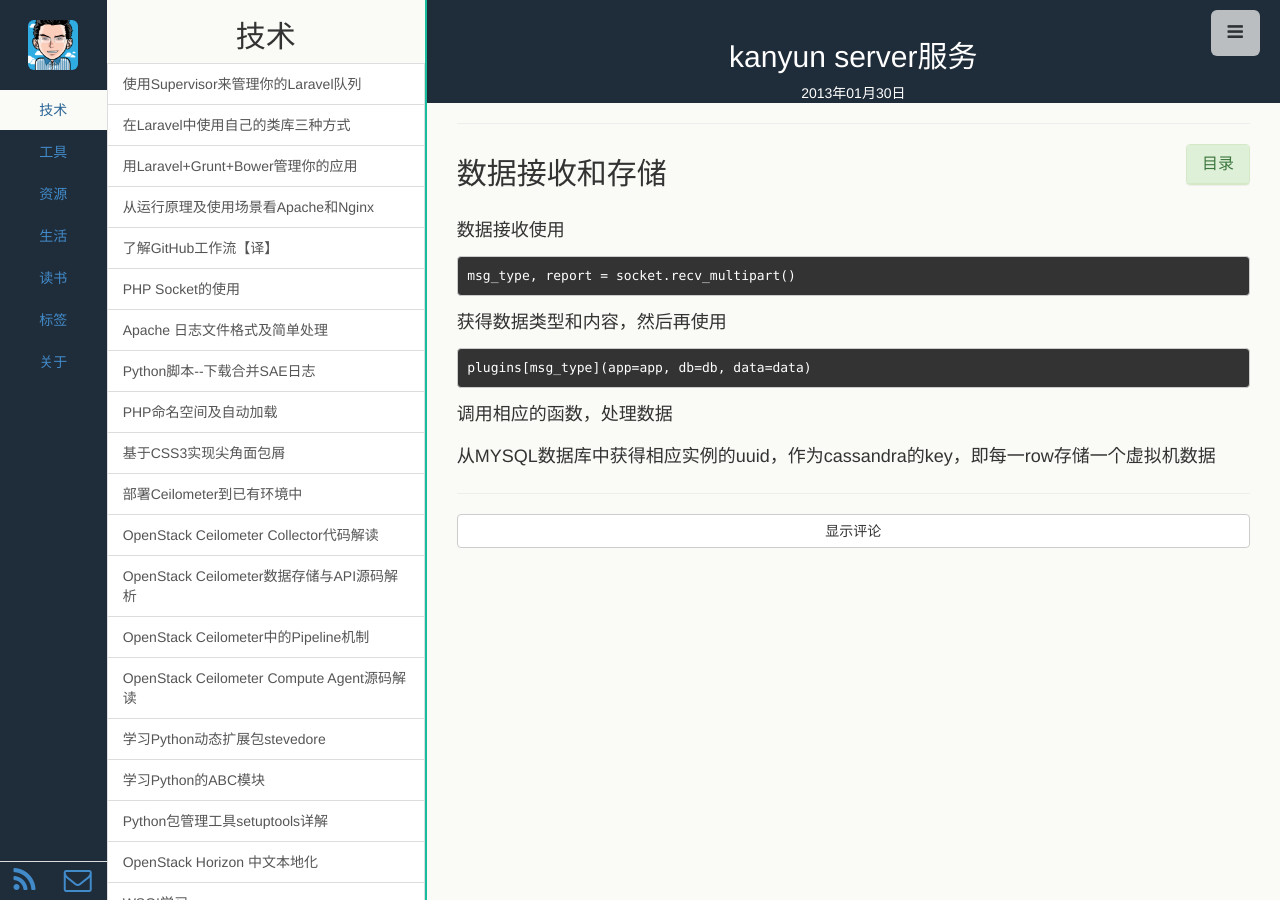
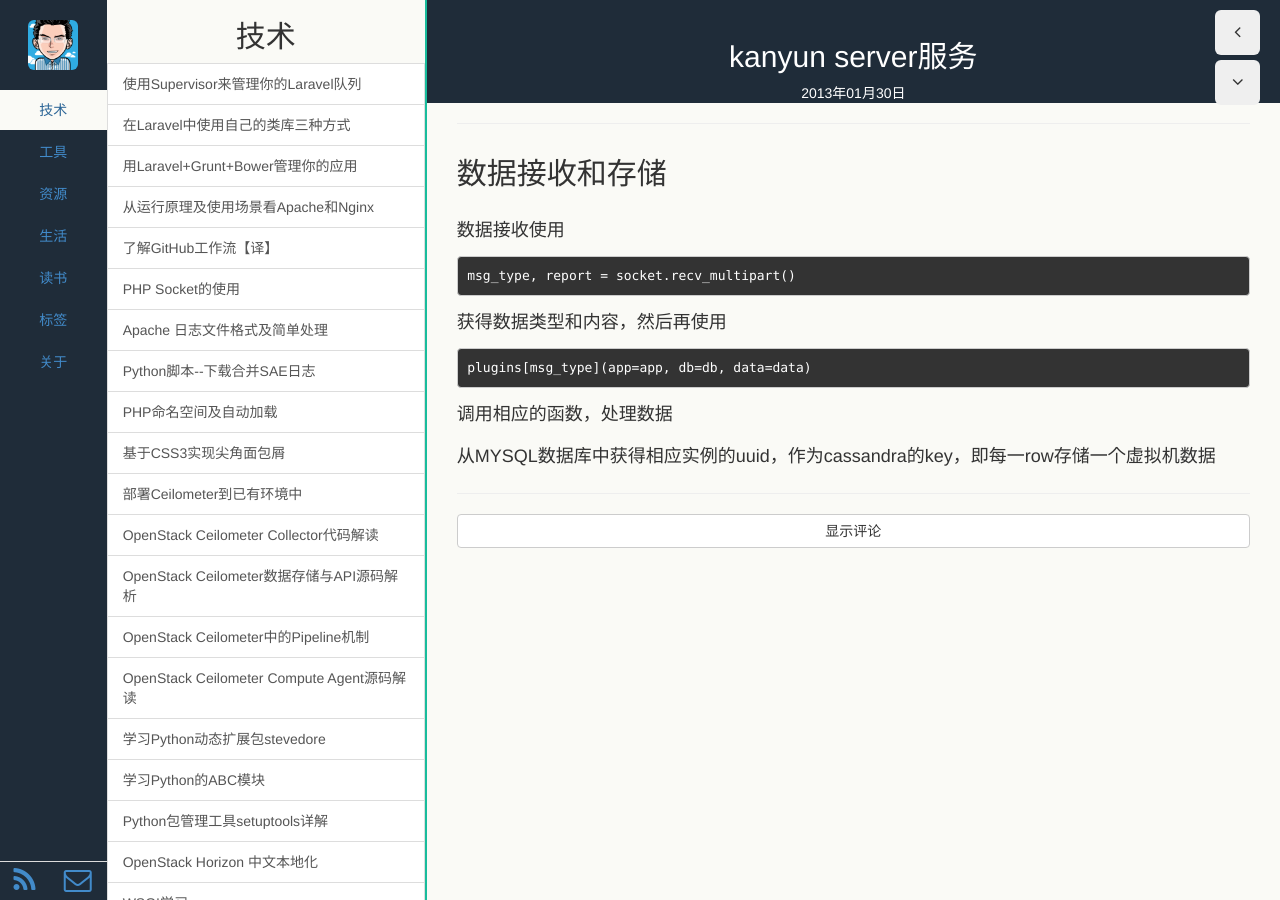
Before and after one commit to dayon3z1/suyan, a Jekyll site: the page built from _posts/Technology/OpenStack/2013-01-30-introduction-kanyun-server.md, in a window 1280 px wide. Built offline with Jekyll 4.4.1, drawn with Linux system fonts in a browser that asks for light colours; Markdown is read by kramdown in place of the engine named in the settings.

Commit message:
fix some bug

```diff
--- a/_includes/footer.html
+++ b/_includes/footer.html
@@ -1,5 +1,8 @@
-<div class="opacity" style="position:fixed;right:20px;top:10px;">
-  <button id="nav_btn" class="btn btn-lg"><i class="fa fa-reorder"></i></button>
+<div style="position:fixed;right:20px;top:10px;">
+  <button id="nav_btn" class="btn btn-lg" style="height:45px;width:45px;"><i class="fa fa-angle-left"></i></button>
+</div>
+<div style="position:fixed;right:20px;top:60px;">
+  <button id="content_btn" class="btn btn-lg" style="height:45px;width:45px;"><i class="fa fa-angle-down"></i></button>
 </div>
 <script type="text/javascript" src="/public/js/jquery.js"></script>
 <script type="text/javascript" src="/public/js/bootstrap.js"></script>
--- a/_layouts/post.html
+++ b/_layouts/post.html
@@ -9,18 +9,16 @@ layout: base
   </div>
   <div class="col-md-12 aside3-content">
     <hr>
-    <div class="pull-right panel panel-success">
-      <div class="panel-heading">
-        <h4 class="panel-title"><a data-toggle="collapse" data-toggle="collapse" href="#content-table">目录</a></h4>
-      </div>
-      <div id="content-table" class="panel-collapse collapse">
-        <div class="panel-body" id="nav"></div>
-      </div>
-    </div>
     <div id="content">
       {{ content }}
     </div>
     <hr>
     {% include disqus.html %}
   </div>
+  <!-- 目录 -->
+  <div id="content_table" style="position:fixed;right:20px;top:120px;display:none;">
+    <div class="panel panel-success">
+      <div class="panel-body" id="nav"></div>
+    </div>
+  </div>
 </div>
--- a/public/css/base.css
+++ b/public/css/base.css
@@ -71,12 +71,7 @@ blockquote p{font-size:20px;}
   color: #2a6496;
   background-color: #fafaf6;
 }
-.opacity {
-  opacity:0.75;
-  -ms-filter:"progid:DXImageTransform.Microsoft.Alpha(opacity=75)";
-  filter:alpha(opacity=75);
-  zoom:1
-}
+
 .show-commend{
   width:100%;
   margin-bottom:40px;
--- a/public/js/base.js
+++ b/public/js/base.js
@@ -8,16 +8,32 @@ $(document).ready(function() {
       $('.aside').removeClass('visible-md visible-lg').addClass('hidden-md hidden-lg');
       $('.aside3').removeClass('col-md-8 col-lg-8').addClass('col-md-12 col-lg-12');
       $('.aside3-content').removeClass('col-md-12').addClass('col-md-10 col-lg-10 col-md-offset-1 col-lg-offset-1');
+      $('#nav_btn i').removeClass('fa-angle-left').addClass('fa-angle-right');
     }else{
       $('.aside').addClass('visible-md visible-lg').removeClass('hidden-md hidden-lg')
       $('.aside3').removeClass('col-md-12 col-lg-12').addClass('col-md-8 col-lg-8');
       $('.aside3-content').removeClass('col-md-10 col-lg-10 col-md-offset-1 col-lg-offset-1').addClass('col-md-12');
+      $('#nav_btn i').removeClass('fa-angle-right').addClass('fa-angle-left');
+    }
+  });
+  $("#content_btn").on('click', function(){
+    isClicked=$(this).data('clicked');
+    if (isClicked) {isClicked=false;} else {isClicked=true;}
+    $(this).data('clicked',isClicked);
+    if(isClicked){
+      $('#content_table').show();
+      $('#content_btn i').removeClass('fa-angle-down').addClass('fa-angle-up');
+    }else{
+      $('#content_table').hide();
+      $('#content_btn i').removeClass('fa-angle-up').addClass('fa-angle-down');
     }
   });
   $(document).pjax('.pjaxlink', '#pjax', { fragment: "#pjax", timeout: 10000 });
   $(document).on("pjax:end", function() {
-      $('.aside3').scrollTop(0);
-      contentEffects();
+    if($("body").find('.container').width() < 992)
+      $('#nav_btn').click();
+    $('.aside3').scrollTop(0);
+    contentEffects();
   });
   $('body').on('click', '.show-commend', function(){
     var ds_loaded = false;
```
